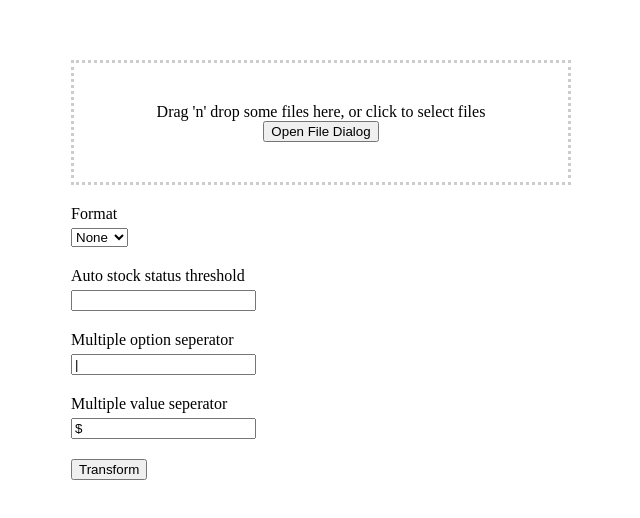
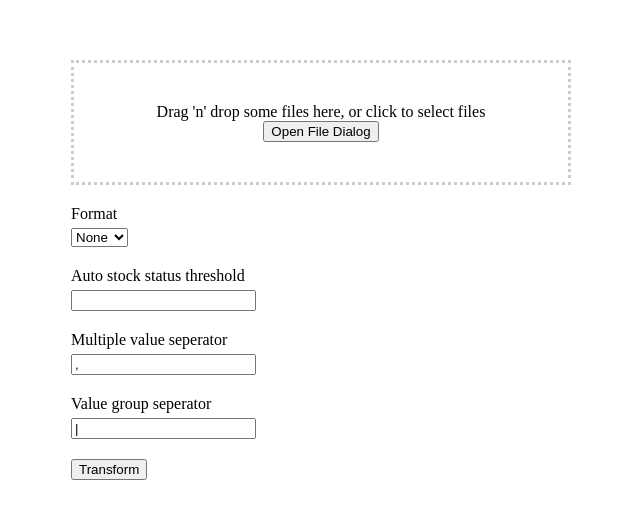
Before and after one commit to joshdavenport/magento2-import-transformer, a React (Create React App) app: page / in a window 1280 px wide. Shown: the part 130-648 px from the top of the page, without its empty margins (319-959 px from the left). Built offline with nearby package versions, Linux system fonts and the light colour scheme.

Commit message:
Erorr display, cleanup, and multi option fix

```diff
--- a/src/App.js
+++ b/src/App.js
@@ -3,6 +3,9 @@ import { useDropzone } from 'react-dropzone';
 import FileSaver from 'file-saver';
 import queryString from 'query-string';
 import styled, { createGlobalStyle } from 'styled-components';
+
+import Error from './components/Error.js';
+
 import formEncode from './util/form-encode';
 const formats = require('./data/formats.json');
 
@@ -65,15 +68,18 @@ font-size: 8px;
 
 function App() {
   // State hooks
+  const [error, setError] = useState('');
   const [format, setFormat] = useState('none');
-  const [multipleOptionSeperator, setMultipleOptionSeperator] = useState('|');
-  const [multipleValueSeperator, setMultipleValueSeperator] = useState('$');
+  const [multipleValueSeperator, setMultipleValueSeperator] = useState(',');
+  const [valueGroupSeperator, setValueGroupSeperator] = useState('|');
   const [autoStockStatusThreshold, setAutoStockStatusThreshold] = useState();
   const [file, setFile] = useState({});
 
   // Submission handling
-  const handleSubmit = async (e) => {
+  const handleSubmit = async (e, fileName) => {
     e.preventDefault();
+
+    setError('');
 
     const data = { format, file };
     const body = await formEncode(data);
@@ -90,8 +96,8 @@ function App() {
 
     // Build argumenst for the transform step
     const transformArguments = {
-      multi_value_seperator: multipleOptionSeperator,
-      multi_option_seperator: multipleValueSeperator
+      multi_value_seperator: multipleValueSeperator,
+      value_group_seperator: valueGroupSeperator
     };
 
     if(autoStockStatusThreshold) {
@@ -106,9 +112,18 @@ function App() {
       body: processResponse.data
     })).json();
 
-    // With the transformed data, create a client side download
-    const csvBlob = new Blob([transformResponse.data], { type: 'text/csv;charset=utf-8' })
-    FileSaver.saveAs(csvBlob, 'magento2-import-transformed.csv');
+    if (transformResponse.status === 'error') {
+      if (transformResponse.message) {
+        setError(transformResponse.message);
+      } else {
+        setError('An unknown error occurred');
+      }
+    } else {
+      // With the transformed data, create a client side download
+      const csvBlob = new Blob([transformResponse.data], { type: 'text/csv;charset=utf-8' })
+      const csvFileName = fileName.replace(/\.([a-z]*)$/, '') + '.csv';
+      FileSaver.saveAs(csvBlob, csvFileName);
+    }
   };
 
   // Handle file drops
@@ -127,13 +142,13 @@ function App() {
 
   const FileDropComponent = acceptedFiles.length ? FileDropActive : FileDrop;
 
-
   // Render
   return (
     <Fragment>
       <GlobalStyle />
       <AppContainer>
-        <form onSubmit={handleSubmit}>
+        <Error error={error} />
+        <form onSubmit={(e) => handleSubmit(e, acceptedFiles[0].name)}>
           <FormField>
             <div {...getRootProps()}>
               <FileDropComponent>
@@ -183,14 +198,14 @@ function App() {
           </FormField>
           <FormField>
             <label>
-              Multiple option seperator
-              <input value={multipleOptionSeperator} onChange={e => setMultipleOptionSeperator(e.target.value)} />
+              Multiple value seperator
+              <input value={multipleValueSeperator} onChange={e => setMultipleValueSeperator(e.target.value)} />
             </label>
           </FormField>
           <FormField>
             <label>
-              Multiple value seperator
-              <input value={multipleValueSeperator} onChange={e => setMultipleValueSeperator(e.target.value)} />
+              Value group seperator
+              <input value={valueGroupSeperator} onChange={e => setValueGroupSeperator(e.target.value)} />
             </label>
           </FormField>
           <FormField>
--- /dev/null
+++ b/src/components/Error.js
@@ -0,0 +1,31 @@
+import React, { Fragment, useState } from 'react';
+import styled from 'styled-components';
+
+const ErrorContainer = styled.div`
+    color: #690707;
+`;
+
+const SingleError = styled.div`
+    background: #ddaeae;
+    padding: 15px;
+    margin-bottom: 10px;
+
+    &:last-child {
+        margin-bottom: 0;
+    }
+`;
+
+function Error(props) {
+    if (props.error) {
+        return <ErrorContainer>
+            {props.error.split('\n').map((err) =>
+                <SingleError>{ err }</SingleError>
+            )}
+        </ErrorContainer>;
+    } else {
+        return '';
+    }
+
+}
+
+export default Error;
```
Also changed, not shown: 2 other files (tests, documents, lock files or other folders).
